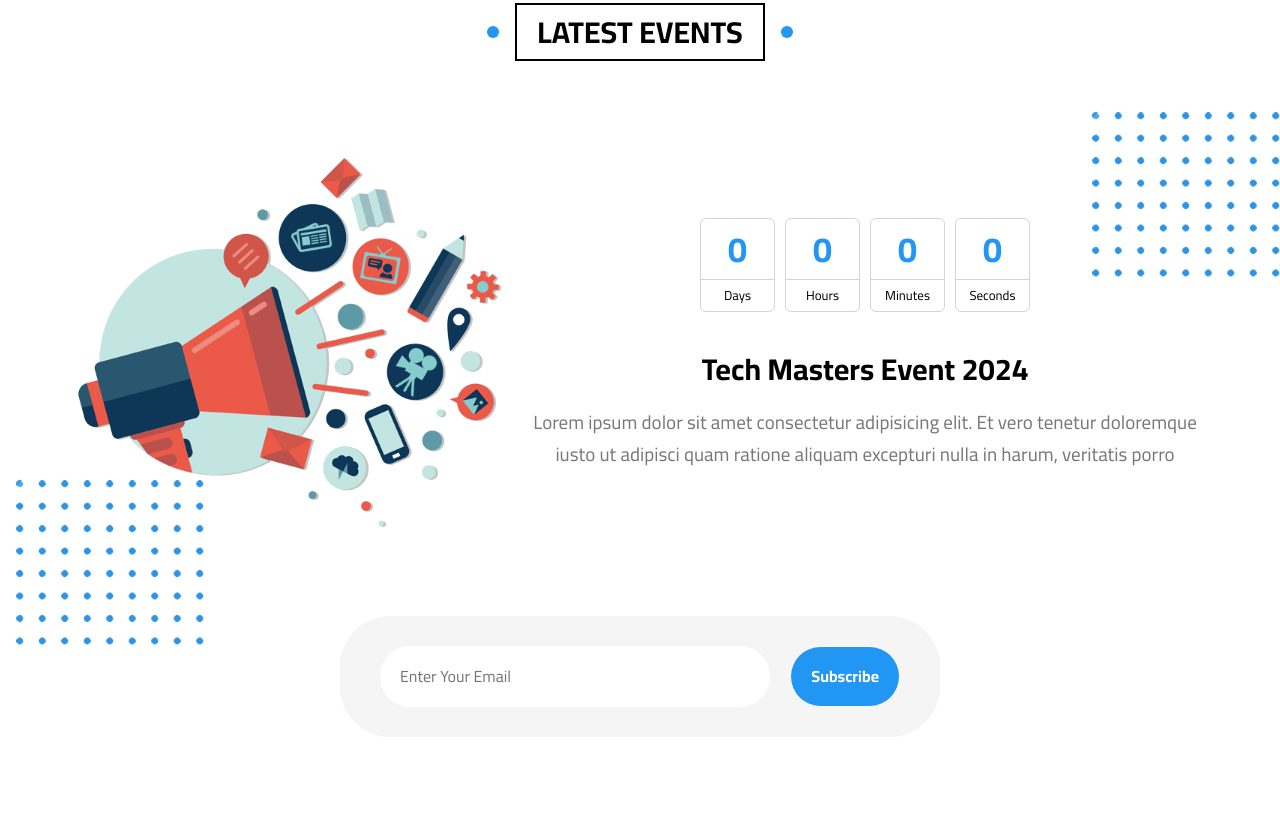
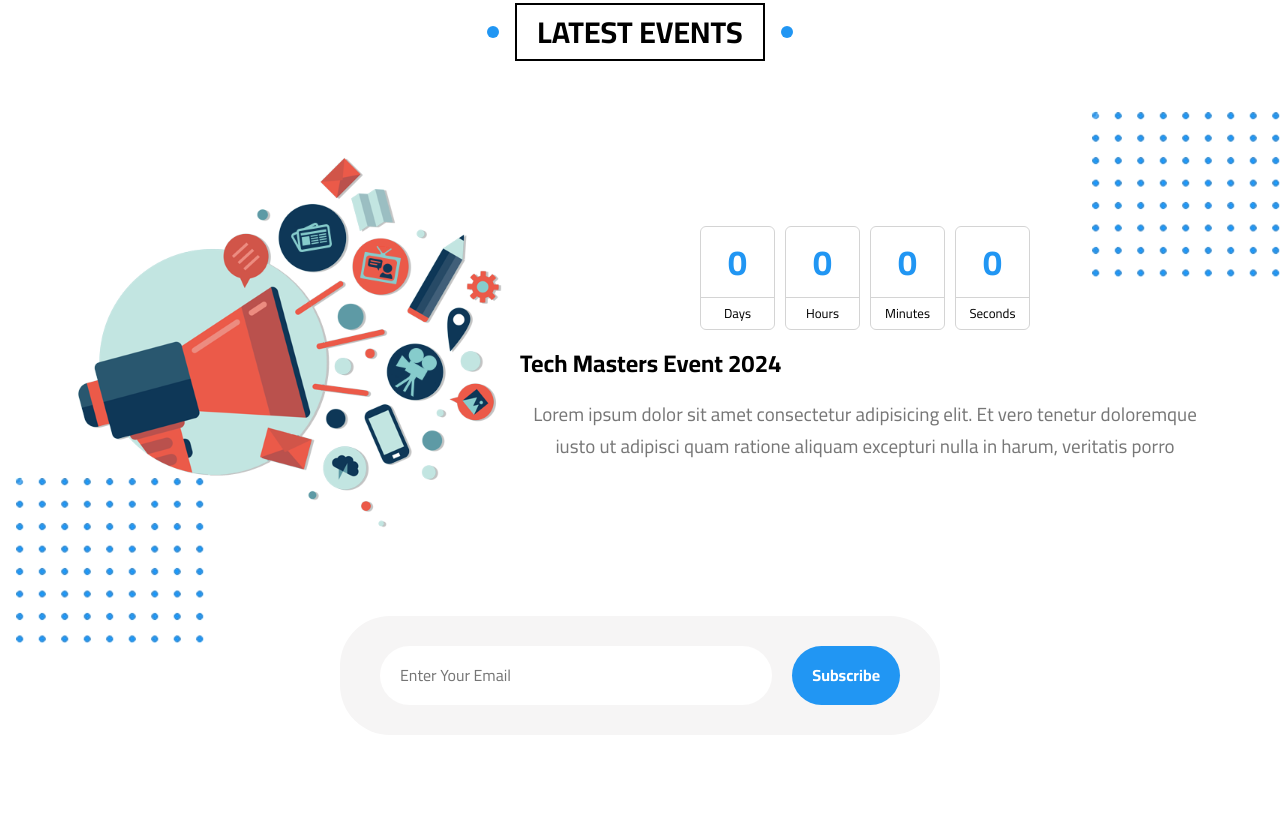
Before and after one commit to MohamedElmadady/Elmadady, a plain HTML site: page index.html in a window 1280 px wide. Shown: the part 9325-10140 px from the top of the page. Drawn offline with Linux system fonts and the light colour scheme.

Commit message:
Update index.css

```diff
--- a/css/index.css
+++ b/css/index.css
@@ -993,37 +993,35 @@ body {
 .events {
   padding-top: var(--main-padding-top);
   padding-bottom: var(--main-padding-bottom);
-    background-color: white;
   position: relative;
 }
 .events .container {
   display: flex;
-    justify-content: space-between;
+  align-items: center;
   flex-wrap: wrap;
+}
+.events img {
+  max-width: 450px;
+}
+@media (max-width: 991px) {
+  .events img {
+    display: none;
+  }
+}
+.events .info {
+  flex: 1;
+}
+.events .info .time {
+  display: flex;
   align-items: center;
-}
-.events .container  img {
-    max-width: 450px;
-}
-@media (max-width:767px) {
-    .events .container img {
-        display: none;
-    }
-}
-.events .container .info {
-    flex: 1;
-}
-.events .container .info .time {
-    display: flex;
+  margin: 20px auto;
+  gap: 10px;
   justify-content: center;
-    margin: 20px auto;
-    align-items: center;
-    gap: 10px;
-}
-.events .container .info .time .unit {
+}
+.events .info .time .unit {
   border: 1px solid #d4d4d4;
+  border-radius: 6px;
   text-align: center;
-    border-radius: 6px;
   width: 75px;
   transition: var(--main-transition);
 }
@@ -1031,19 +1029,22 @@ body {
   display: block;
   transition: var(--main-transition);
 }
-.events .container .info .time .unit span:first-child{
+.events .info .time .unit span:first-child {
   font-size: 35px;
-    color: var(--main-color);
-    font-weight: bold;
-    padding: 10px;
-
-}
-.events .container .info .time .unit span:last-child{
+  padding: 15px;
+  color: var(--main-color);
+  font-weight: bold;
+}
+.events .info .time .unit span:last-child {
+  padding: 8px 10px;
   font-size: 13px;
   border-top: 1px solid #d4d4d4;
-    padding: 8px 10px;
-}
-.events .container .info  h2 {
+}
+.events .info .time .unit:hover,
+.events .info .time .unit:hover span:last-child {
+  border-color: var(--main-color);
+}
+.events .title {
   text-align: center;
   margin: 40px 0 0;
   font-size: 30px;
@@ -1067,33 +1068,53 @@ body {
   display: flex;
   gap: 20px;
 }
-@media (max-width:767px) {
-    .events .subscribe form{
+@media (max-width: 767px) {
+  .events .subscribe form {
     max-width: 100%;
-    }
-}
-.events .subscribe form input[type="email"]{
-    width: 400px;
+    padding: 20px;
+    flex-direction: column;
+    border-radius: 0;
+  }
+}
+.events .subscribe form input[type="email"] {
+  padding: 20px;
   border-radius: 50px;
-    color: #777;
+  border: none;
+  flex: 1;
+  caret-color: var(--main-color);
+}
+@media (max-width: 767px) {
+  .events .subscribe form input[type="email"] {
+    border-radius: 0;
+  }
+}
+.events .subscribe form input[type="email"]:focus {
+  outline: none;
+}
+.events .subscribe form input[type="email"]::placeholder {
+  transition: opacity var(--main-transition);
+}
+.events .subscribe form input[type="email"]:focus::placeholder {
+  opacity: 0;
+}
+.events .subscribe form input[type="submit"] {
+  border-radius: 50px;
+  border: none;
+  background-color: var(--main-color);
+  color: white;
+  font-weight: bold;
   padding: 20px;
-    border: none;
-    caret-color: var(--main-color);
-}
-
-.events .subscribe form input[type="email"]:focus{
-    outline: none;
-}
+  cursor: pointer;
+  transition: var(--main-transition);
+}
+@media (max-width: 767px) {
   .events .subscribe form input[type="submit"] {
-    color: white;
-    background-color: var(--main-color);
-    border: white 1px solid;
-    border-radius: 50px;
-    padding: 20px;
-    font-weight: bold;
-    cursor: pointer;
-}
-.dots {
+    border-radius: 0;
+  }
+}
+.events .subscribe form input[type="submit"]:hover {
+  background-color: var(--main-color-alt);
+}.dots {
     background-image: url(../Images/dot.png);
     height: 186px;
     width: 204px;
```
Lines whose indentation alone changed are shown as unchanged.
